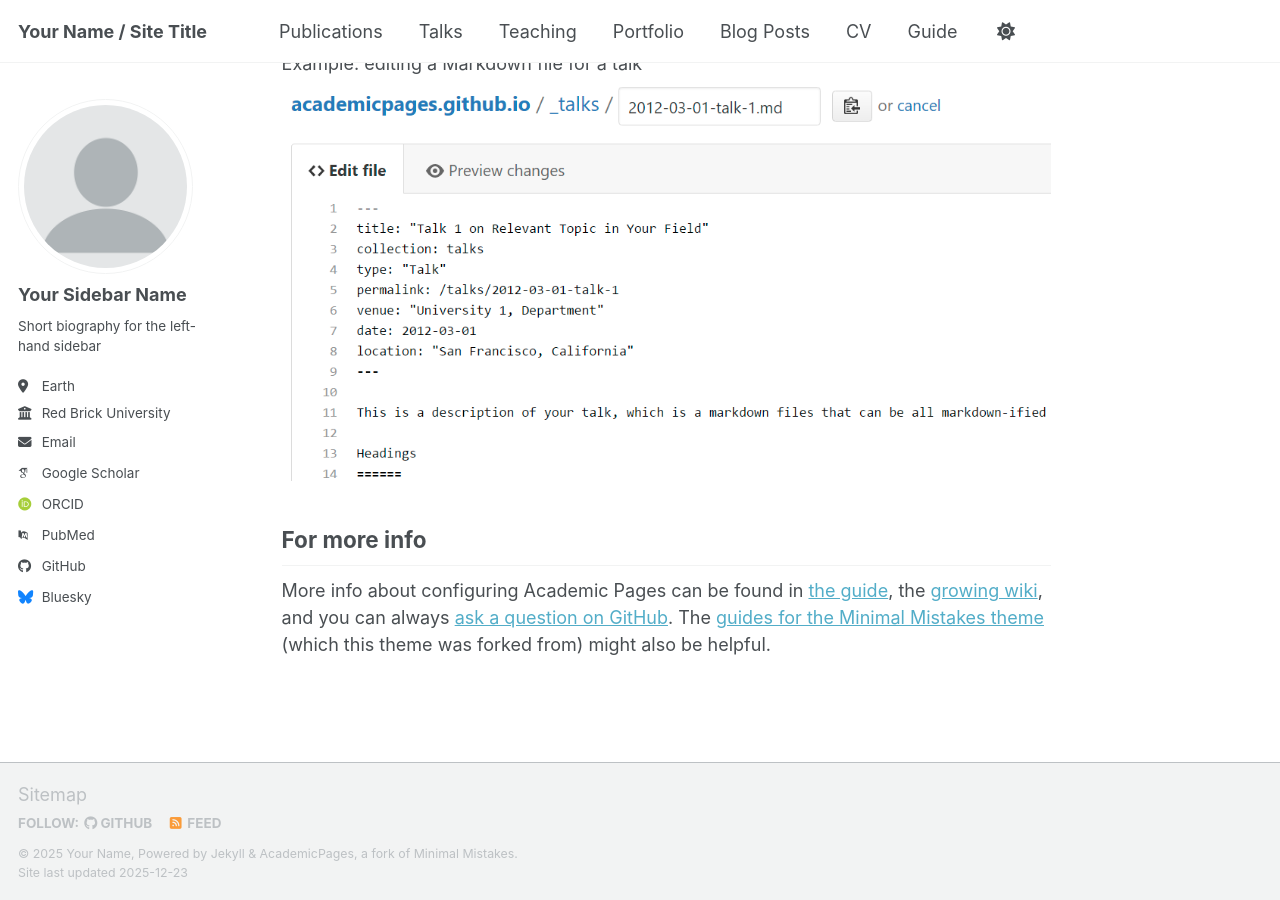
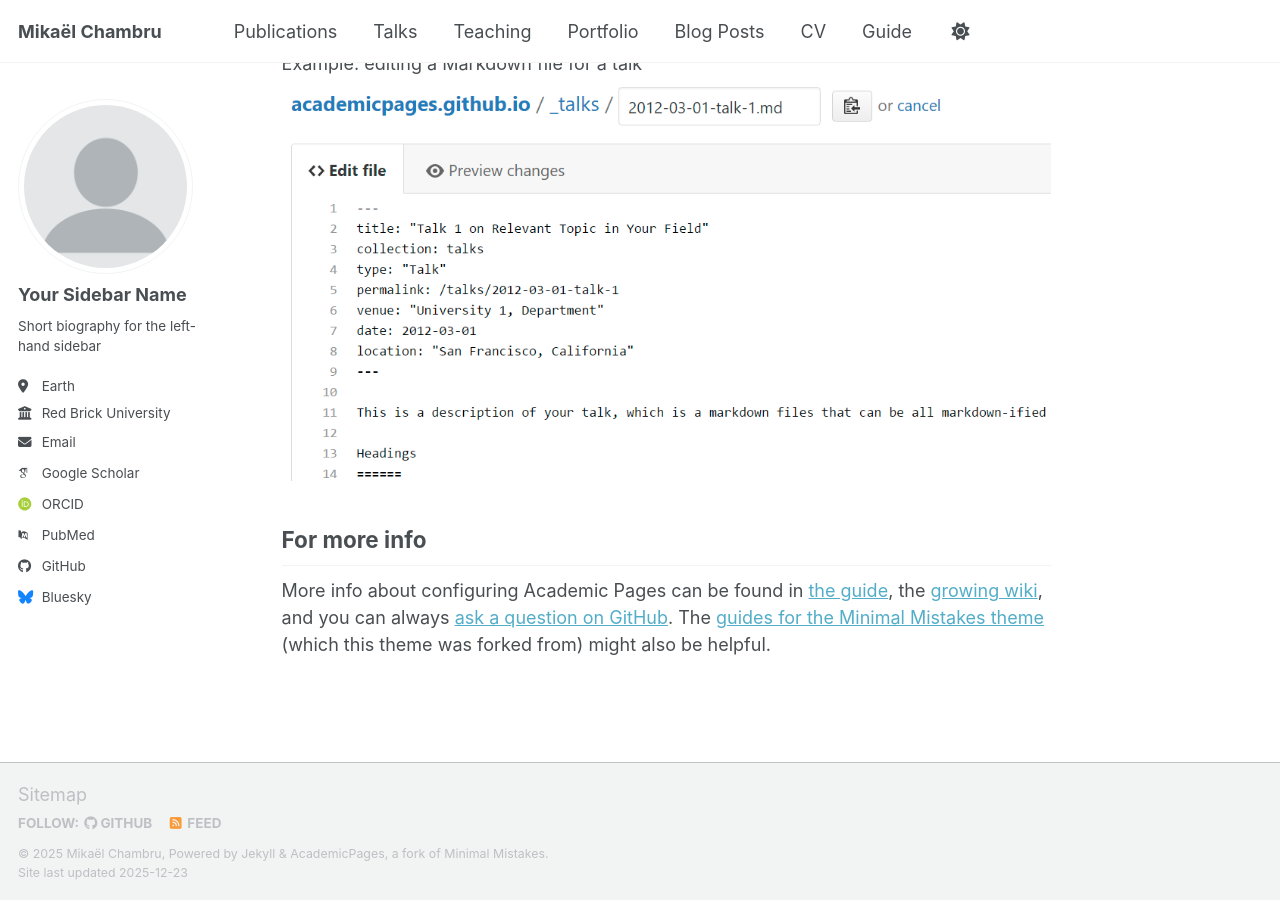
Before and after one commit to mikaelchambru/mikaelchambru.github.io, a Jekyll site: the page built from _pages/about.md, in a window 1280 px wide and 900 px high, scrolled down 2718 px. Built offline with Jekyll 4.4.1, drawn with Linux system fonts in a browser that asks for light colours; some web fonts are replaced; a script bundle is joined from its source files by our own code; library files that are not in the unit come from our copies.

Commit message:
Update _config.yml

```diff
--- a/_config.yml
+++ b/_config.yml
@@ -9,9 +9,9 @@
 # Basic Site Settings
 locale                   : "en-US"
 site_theme               : "default" # the available themes options are "default", "air", "sunrise", "mint", "dirt" and "contrast"
-title                    : "Your Name / Site Title"
+title                    : "Mikaël Chambru"
 title_separator          : "-"
-name                     : &name "Your Name"
+name                     : &name "Mikaël Chambru"
 description              : &description "Your Name's academic portfolio"   # Update this with a general description of your site, this is the default if not overridden by a page
 url                      : https://academicpages.github.io # The base hostname & protocol for your site e.g. "https://[your GitHub username].github.io",
                                                            # or if you already have some other page hosted on Github then use "https://[your GitHub username].github.io/[Your Repo Name]"
```
